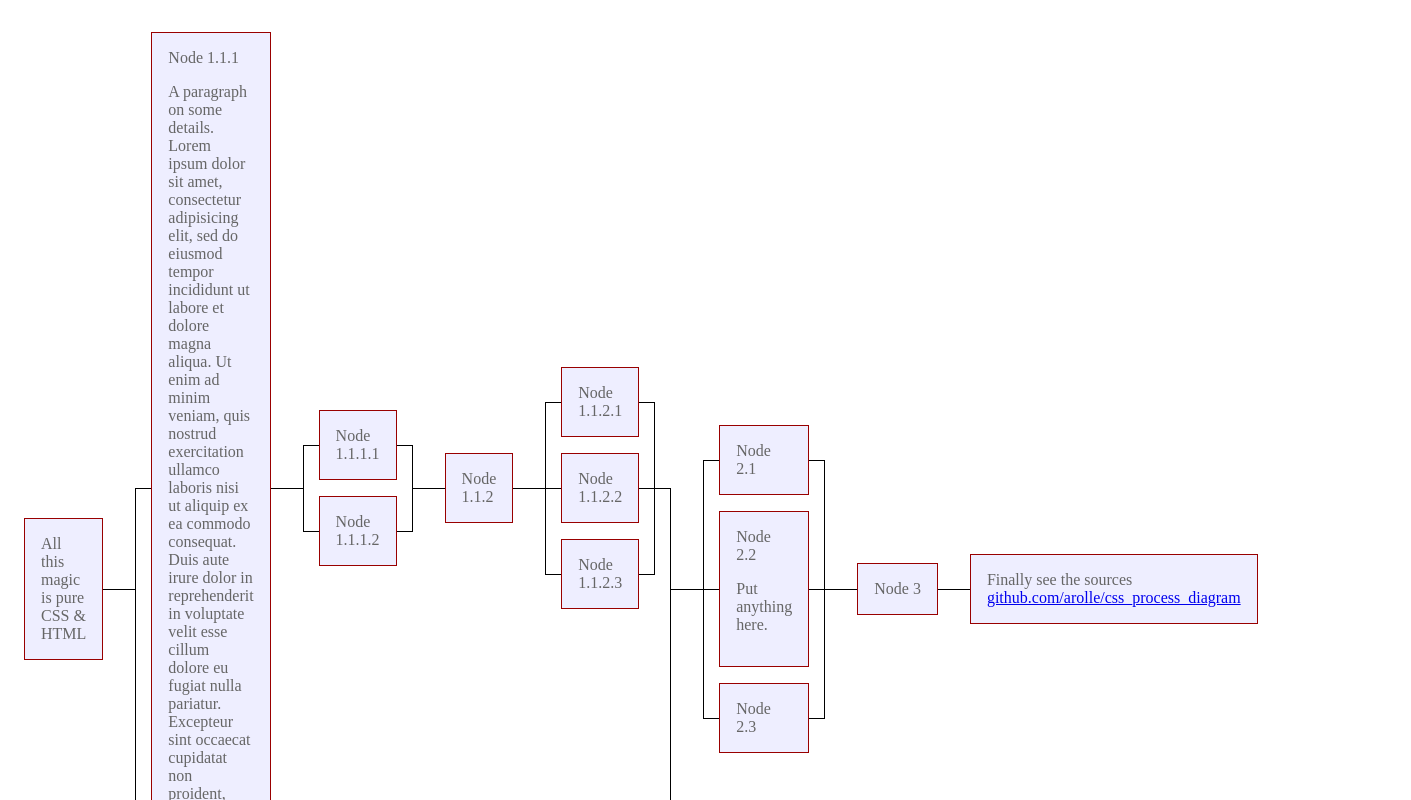
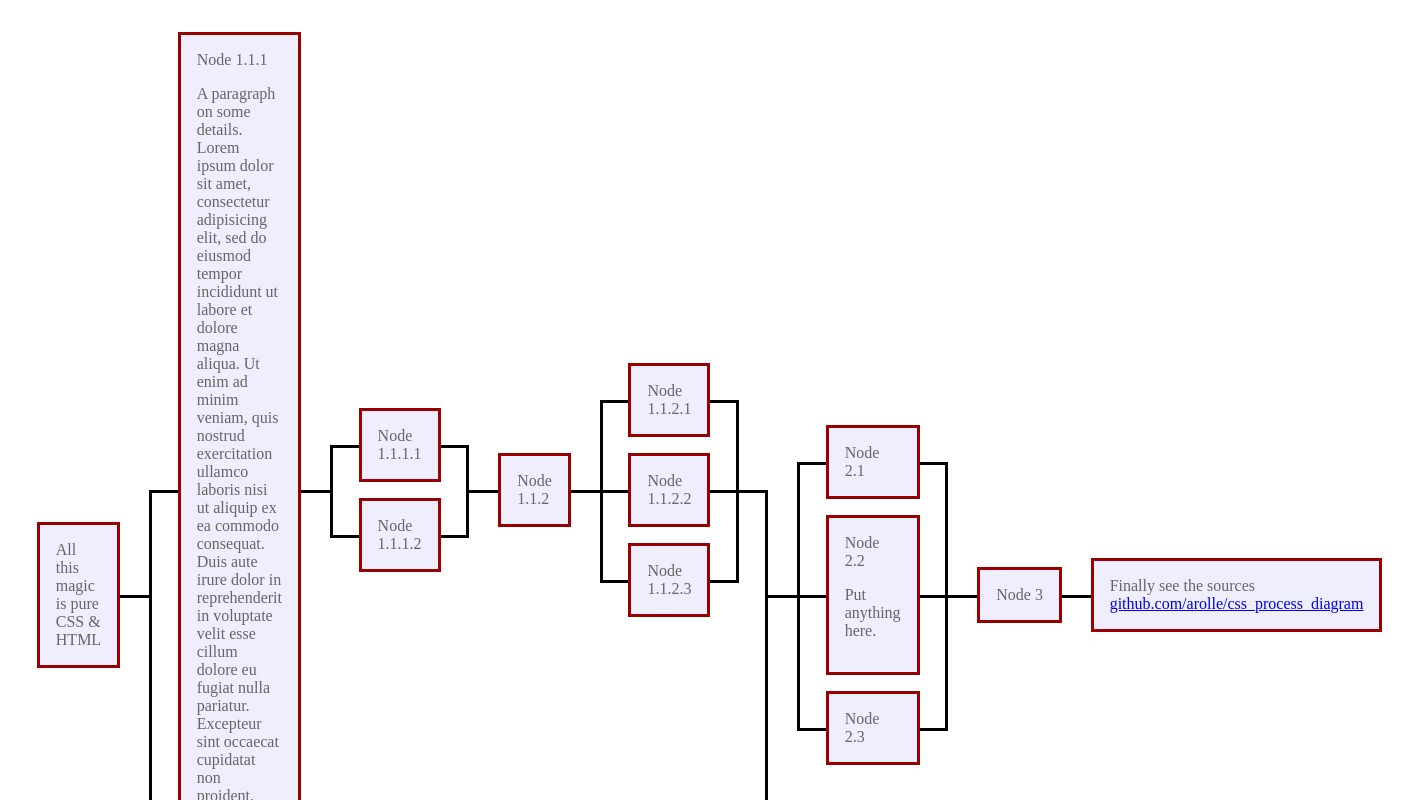
Before and after one commit to arolle/css_process_diagram, a plain HTML site: page index.html in a window 1280 px wide. Shown: the top 800 px of the page, 1411 px wide, since content can reach past the window. Drawn offline with Linux system fonts and the light colour scheme.

Commit message:
several edits - remove double connecting lines - parametrise in line thickness and line width - place parameters first

```diff
--- a/process_diagram.css
+++ b/process_diagram.css
@@ -1,6 +1,29 @@
-/*
-	Layout
-*/
+/* All parameters */
+:root {
+  --linethick: 3px;
+  --linewidth: 1.8em;
+}
+
+/* node style */
+.process_diagram li > div { background-color:#eef; color:#666; border-style:solid; border-color:#900; text-align:left; }
+
+/* connecting lines between nodes */
+.process_diagram li:before,
+.process_diagram li:after,
+.process_diagram ul:before,
+.process_diagram ul:after,
+.process_diagram div:before,
+.process_diagram div:after {border-style:solid; border-color:#000;}
+
+/* debug connecting lines * /
+.process_diagram div:before,
+.process_diagram div:after {border-color:green;}
+.process_diagram ul:before,
+.process_diagram ul:after {border-color:red;}
+/**/
+
+/************************************************************/
+
 /* positioning for the diagram */
 .process_diagram,
 .process_diagram ol,
@@ -19,18 +42,18 @@
 .process_diagram ol > li,
 .process_diagram ul > li {padding:.5em 0}
 
-/* a dash before and behind all ul's */
-.process_diagram ul {position:relative; padding:0 1em;}
+/* a dash before and behind all uls */
+.process_diagram ul {position:relative; padding:0 var(--linewidth);}
 .process_diagram ul:before,
-.process_diagram ul:after {position:absolute; content:""; top:50%; width:1em; display:block; border-width:1px 0 0; }
+.process_diagram ul:after {position:absolute; content:""; top:50%; width: var(--linewidth); display:block; border-width:var(--linethick) 0 0; }
 .process_diagram ul:before {left:0;}
 .process_diagram ul:after {right:0;}
 
 /* put connecting vertical lines */
 .process_diagram ul > li:after,
-.process_diagram ul > li:before {position:absolute; content:""; top:0; bottom:0; width:1em; height:100%; display:block;}
-.process_diagram ul > li:before {left:0; border-width:0 0 0 1px;}
-.process_diagram ul > li:after {right:0; border-width:0 1px 0 0;}
+.process_diagram ul > li:before {position:absolute; content:""; top:0; bottom:0; width:var(--linewidth); height:100%; display:block;}
+.process_diagram ul > li:before {left:0; border-width:0 0 0 var(--linethick);}
+.process_diagram ul > li:after {right:0; border-width:0 var(--linethick) 0 0;}
 
 /* correct length and position of dashes for first and last li-item in ul */
 .process_diagram ul > li:first-child:before,
@@ -39,15 +62,15 @@
 .process_diagram ul > li:last-child:after {top:0; bottom:auto; height:50%;}
 
 /* put left and right dashes */
-.process_diagram li > div {position:relative; }
+.process_diagram li > div {position:relative; margin:0 var(--linewidth); padding: 1em; border-width:var(--linethick); }
 .process_diagram li > div:before,
-.process_diagram li > div:after {content:""; top:50%; width:1em; position:absolute; border-width:1px 0 0; height:50%;}
-.process_diagram li > div:after {right:-1em; margin-right:-1px;}
-.process_diagram li > div:before {left:-1em; margin-left:-1px;}
+.process_diagram li > div:after {content:""; top:50%; width:var(--linewidth); position:absolute; border-width:var(--linethick) 0 0; height:50%;}
+.process_diagram li > div:after {right: calc(0em - var(--linewidth)); margin-right: calc(0px - var(--linethick));}
+.process_diagram li > div:before {left: calc(0em - var(--linewidth)); margin-left: calc(0px - var(--linethick));}
 .process_diagram li:last-child > div:after,
-.process_diagram li:last-child > div:before {top:0; border-width: 0 0 1px;}
+.process_diagram li:last-child > div:before {top:0; border-width: 0 0 var(--linethick);}
 
-/* remove dash for the very first/last nodes */
+/* remove dash for the very first/last nodes keeping margin and padding */
 .process_diagram > li:first-child > div:before,
 .process_diagram > li:first-child > ul:before,
 .process_diagram > li:first-child > ul > li:before,
@@ -56,29 +79,22 @@
 .process_diagram > li:last-child > div:after,
 .process_diagram > li:last-child > ul:after {border:0;}
 
-.process_diagram li > div {margin:0 1em; padding:1em; border-width:1px; }
+/* remove double dashes */
+ol.process_diagram > li > div:after,
+.process_diagram ol > li > div:after,
+ol.process_diagram > li > ul:after,
+.process_diagram ol > li > ul:after {display:none}
+ol.process_diagram > li > div,
+.process_diagram ol > li > div {margin-right: 0;}
+ol.process_diagram > li > ul,
+.process_diagram ol > li > ul {padding-right: 0;}
 
-/* perhaps no centering? */
-.process_diagram li > div {text-align:left;}
-
-
-/*
-	Style (anything not important for the layout)
-*/
-.process_diagram li > div { background-color:#eef; color:#666; border-style:solid; border-color:#900; }
-
-/* connecting lines between nodes */
-.process_diagram li:before,
-.process_diagram li:after,
-.process_diagram ul:before,
-.process_diagram ul:after,
-.process_diagram div:before,
-.process_diagram div:after {border-style:solid; border-color:#000;}
-
-/* debug purpose: to understand the magic * /
-.process_diagram div:before,
-.process_diagram div:after {border-color:green;}
-
-.process_diagram ul:before,
-.process_diagram ul:after {border-color:red;}
-/**/
+/* last dashes are not double and need to be recovered */
+ol.process_diagram > li:last-child > div:after,
+.process_diagram ol > li:last-child > div:after,
+ol.process_diagram > li:last-child > ul:after,
+.process_diagram ol > li:last-child > ul:after {display:block;}
+ol.process_diagram > li:last-child > div,
+.process_diagram ol > li:last-child > div {margin-right: var(--linewidth);}
+ol.process_diagram > li:last-child > ul,
+.process_diagram ol > li:last-child > ul {padding-right: var(--linewidth); }
```
